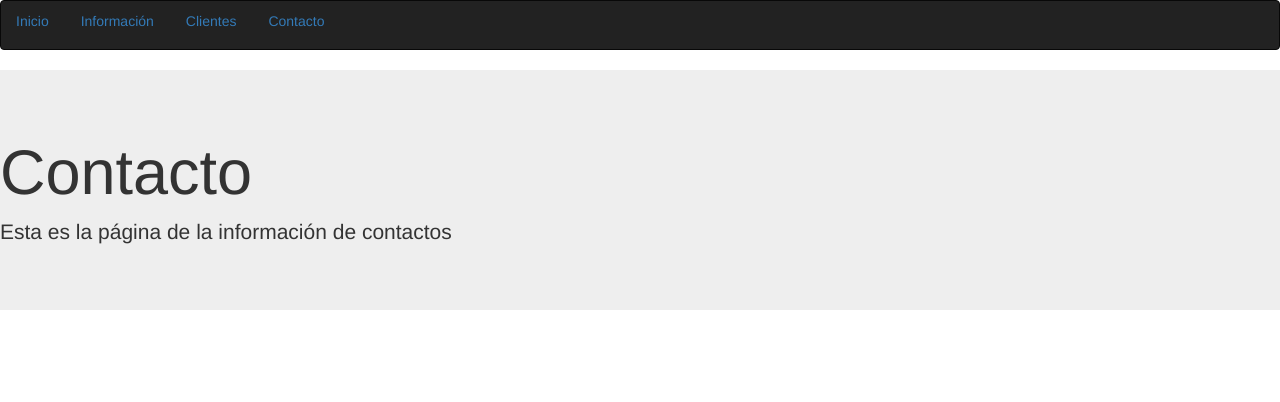
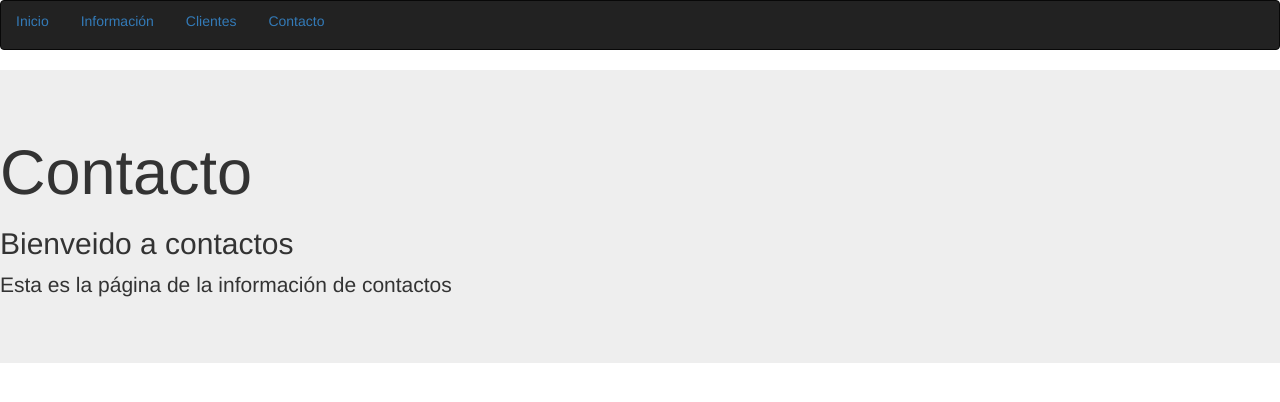
Before and after one commit to Jenni-Rdz/TemaAngular5, a plain HTML site: page index.html at #!/contacto in a window 1280 px wide. Drawn offline with nearby package versions, Linux system fonts and the light colour scheme.

Commit message:
se agrego un h3 en contactos con un msj

```diff
--- a/templates/contacto.html
+++ b/templates/contacto.html
@@ -1,4 +1,5 @@
 <div class="jumbotron">
   <h1>Contacto</h1>
+    <h2>Bienveido a contactos</h2>
   <p> Esta es la página de la información de contactos</p>
 </div>
```
